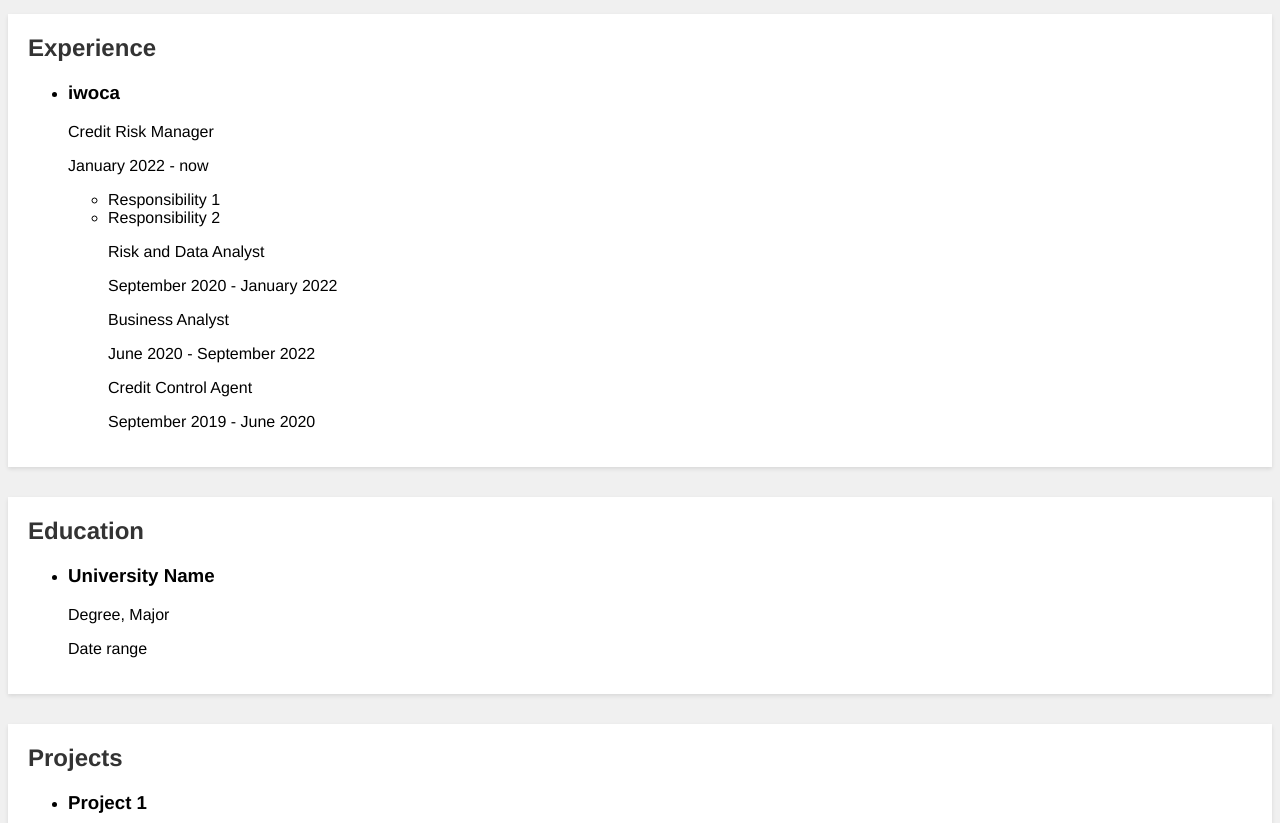
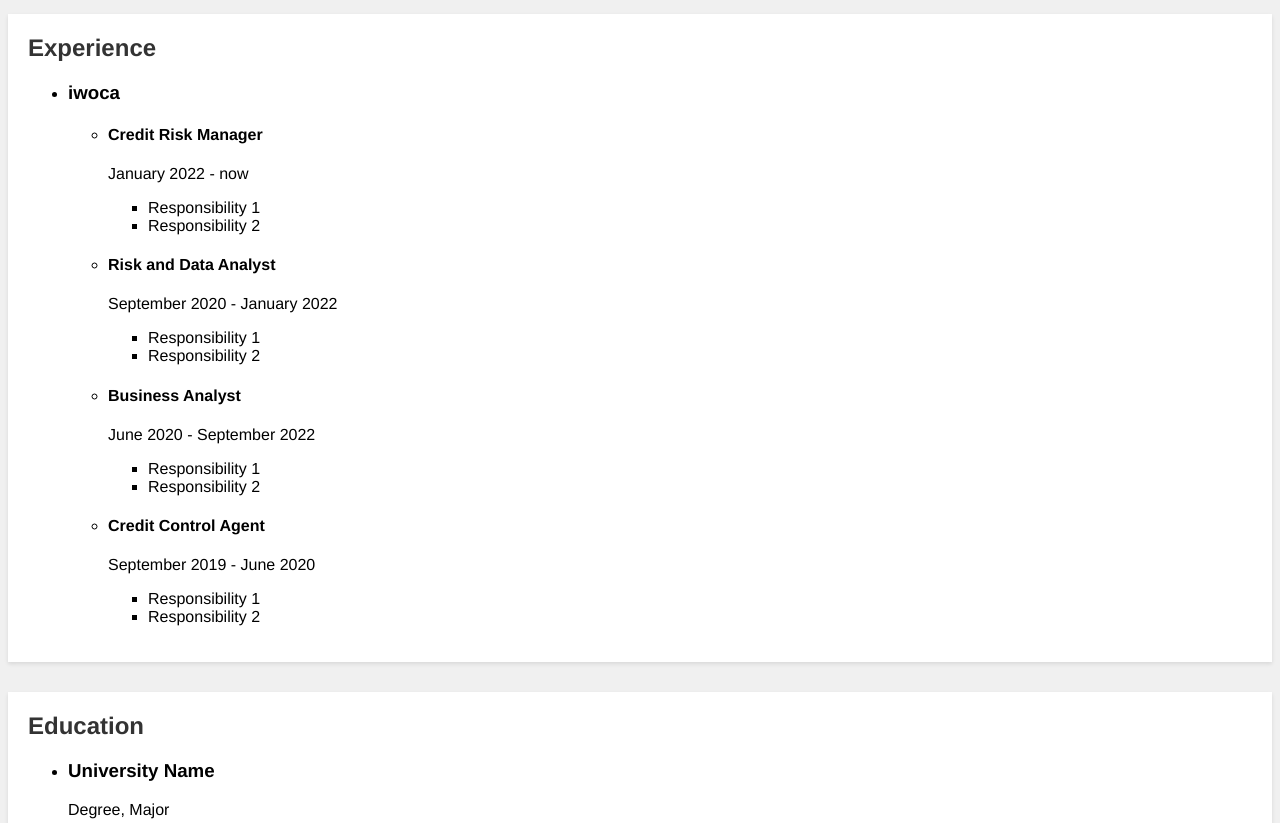
Before and after one commit to kernkraft14/kernkraft14.github.io, a plain HTML site: page index.html in a window 1280 px wide. Shown: the part 500-1323 px from the top of the page. Drawn offline with Linux system fonts and the light colour scheme.

Commit message:
Update index.html
- improve experience

```diff
--- a/index.html
+++ b/index.html
@@ -80,29 +80,53 @@
       </div>
     </div>
 
+
     <div class="section">
       <h2 class="section-title">Experience</h2>
       <div class="section-content">
         <ul>
           <li>
             <h3>iwoca</h3>
-            <p>Credit Risk Manager</p>
-            <p>January 2022 - now</p>
             <ul>
-              <li>Responsibility 1</li>
-              <li>Responsibility 2</li>
-            <p>Risk and Data Analyst</p>
-            <p>September 2020 - January 2022</p>
-            <p>Business Analyst</p>
-            <p>June 2020 - September 2022</p>
-            <p>Credit Control Agent</p>
-            <p>September 2019 - June 2020</p>
+              <li>
+                <h4>Credit Risk Manager</h4>
+                <p>January 2022 - now</p>
+                <ul>
+                  <li>Responsibility 1</li>
+                  <li>Responsibility 2</li>
+                </ul>
+              </li>
+              <li>
+                <h4>Risk and Data Analyst</h4>
+                <p>September 2020 - January 2022</p>
+                <ul>
+                  <li>Responsibility 1</li>
+                  <li>Responsibility 2</li>
+                </ul>
+              </li>
+              <li>
+                <h4>Business Analyst</h4>
+                <p>June 2020 - September 2022</p>
+                <ul>
+                  <li>Responsibility 1</li>
+                  <li>Responsibility 2</li>
+                </ul>
+              </li>
+              <li>
+                <h4>Credit Control Agent</h4>
+                <p>September 2019 - June 2020</p>
+                <ul>
+                  <li>Responsibility 1</li>
+                  <li>Responsibility 2</li>
+                </ul>
+              </li>
             </ul>
           </li>
-          <!-- Add more experiences -->
+          <!-- Add more companies -->
         </ul>
       </div>
     </div>
+
 
     <div class="section">
       <h2 class="section-title">Education</h2>
```
